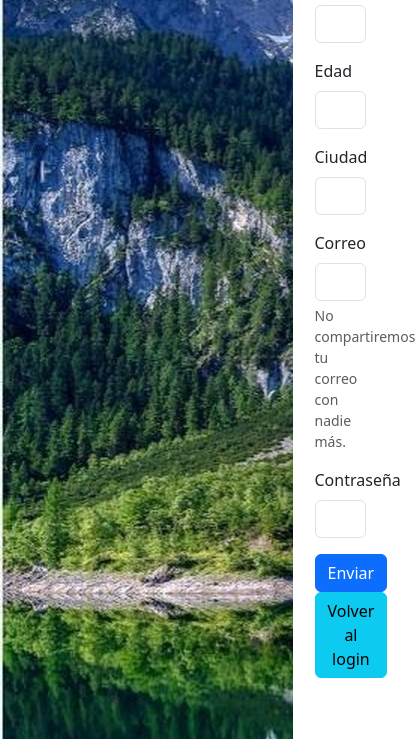
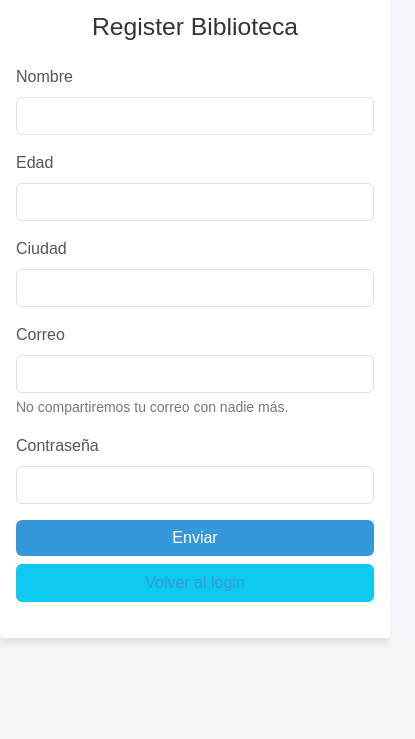
Before and after one commit to brcastillo10/Biblioteca_Api_2, a website: page public/register.html in a window 390 px wide. Shown: the part 105-844 px from the top of the page, 415 px wide, since content can reach past the window. Drawn offline with nearby package versions, Linux system fonts and the light colour scheme.

Commit message:
SE MODIFICO LAS VISTAS PARA QUE SEAN MAS MINIMALISTAS Y TAMBIEN SE VERIFICO QUE SEAN RESPONSIVE

```diff
--- a/public/register.html
+++ b/public/register.html
@@ -8,65 +8,105 @@
     <!-- <link rel="stylesheet" href="style.css"> -->
     <link href="https://cdn.jsdelivr.net/npm/bootstrap@5.3.3/dist/css/bootstrap.min.css" rel="stylesheet"
         integrity="sha384-QWTKZyjpPEjISv5WaRU9OFeRpok6YctnYmDr5pNlyT2bRjXh0JMhjY6hW+ALEwIH" crossorigin="anonymous">
+
+    <!--ESTILO EXTRA POR RA-->
+    <style>
+        body {
+            font-family: 'Arial', sans-serif;
+            background-color: #f4f4f9;
+            display: flex;
+            align-items: center;
+            justify-content: center;
+            height: 100vh;
+            margin: 0;
+        }
+
+        .register-container {
+            background-color: #ffffff;
+            padding: 2rem;
+            border-radius: 1rem;
+            box-shadow: 0 4px 8px rgba(0, 0, 0, 0.1);
+            max-width: 400px;
+            width: 100%;
+            text-align: center;
+        }
+
+        .register-container h2 {
+            color: #333333;
+            margin-bottom: 1.5rem;
+        }
+
+        .register-container .form-label {
+            color: #555555;
+        }
+
+        .register-container .form-text {
+            margin-bottom: 1rem;
+            color: #777777;
+        }
+
+        .register-container .btn-primary {
+            background-color: #3498db;
+            border: none;
+        }
+
+        .register-container .btn-primary:hover {
+            background-color: #2980b9;
+        }
+
+        .register-container a {
+            color: #3498db;
+        }
+
+        .register-container a:hover {
+            color: #2980b9;
+        }
+
+        @media (max-width: 768px) {
+            .register-container {
+                padding: 1.5rem;
+                border-radius: 0.5rem;
+            }
+        }
+
+        @media (max-width: 576px) {
+            .register-container {
+                padding: 1rem;
+                border-radius: 0.25rem;
+            }
+        }
+    </style>
 </head>
 
 <body>
-    <div style="height: 100vh;" class="container-fluid">
-        <div class="row">
-
-            <div class="col-9">
+    <div class="register-container">
+        <h2>Register Biblioteca</h2>
+        <form id="registerForm" action="POST">
+            <div class="mb-3 text-start">
+                <label for="nombre" class="form-label">Nombre</label>
+                <input type="text" class="form-control" name="nombre" id="nombre" aria-describedby="textHelp">
             </div>
-            <div class="col-3 align-self-center">
-                <div style="padding-left: 10px;" class="container text-start">
-                    <h2>Register</h2>
-                    <form id="registerForm" action="POST">
-                        <div class="mb-3">
-                            <label for="nombre" class="form-label">Nombre</label>
-                            <input type="text" class="form-control" name="nombre" id="nombre"
-                                aria-describedby="textHelp">
+            <div class="mb-3 text-start">
+                <label for="edad" class="form-label">Edad</label>
+                <input type="number" class="form-control" name="edad" id="edad" aria-describedby="edadHelp">
             </div>
-                        <div class="mb-3">
-                            <label for="edad" class="form-label">Edad</label>
-                            <input type="number" class="form-control" name="edad" id="edad"
-                                aria-describedby="edadHelp">
+            <div class="mb-3 text-start">
+                <label for="ciudad" class="form-label">Ciudad</label>
+                <input type="text" class="form-control" name="ciudad" id="ciudad" aria-describedby="ciudadHelp">
             </div>
-                        <div class="mb-3">
-                            <label for="ciudad" class="form-label">Ciudad</label>
-                            <input type="text" class="form-control" name="ciudad" id="ciudad"
-                                aria-describedby="ciudadHelp">
-                        </div>
-
-                        <div class="mb-3">
+            <div class="mb-3 text-start">
                 <label for="correo" class="form-label">Correo</label>
-                            <input type="email" class="form-control" name="correo" id="correo"
-                                aria-describedby="emailHelp">
+                <input type="email" class="form-control" name="correo" id="correo" aria-describedby="emailHelp">
                 <div id="emailHelp" class="form-text">No compartiremos tu correo con nadie más.</div>
             </div>
-                        <div class="mb-3">
+            <div class="mb-3 text-start">
                 <label for="contrasena" class="form-label">Contraseña</label>
                 <input type="password" class="form-control" name="contrasena" id="contrasena">
             </div>
-
-                        <button type="submit" class="btn btn-primary">Enviar</button>
-                        <a href="/" class="btn btn-info" type="button">Volver al login</a>
-
-
+            <button type="submit" class="btn btn-primary w-100">Enviar</button>
+            <a href="/" class="btn btn-info w-100 mt-2">Volver al login</a>
         </form>
-                    <div style="margin-top: 20px;" id="error-container"></div>
-
-                    <!-- <div id="response"></div> -->
-
-
-
-
-                </div>
-
-
-            </div>
-        </div>
-
-
-
+        <div id="error-container" style="margin-top: 20px;"></div>
     </div>
     <script src="/Register_main.js"></script>
 </body>
```
Also changed, not shown: public/login.html (+76 -36 lines), src/views/home.html (+74 -24 lines). Lines whose indentation alone changed are shown as unchanged.
